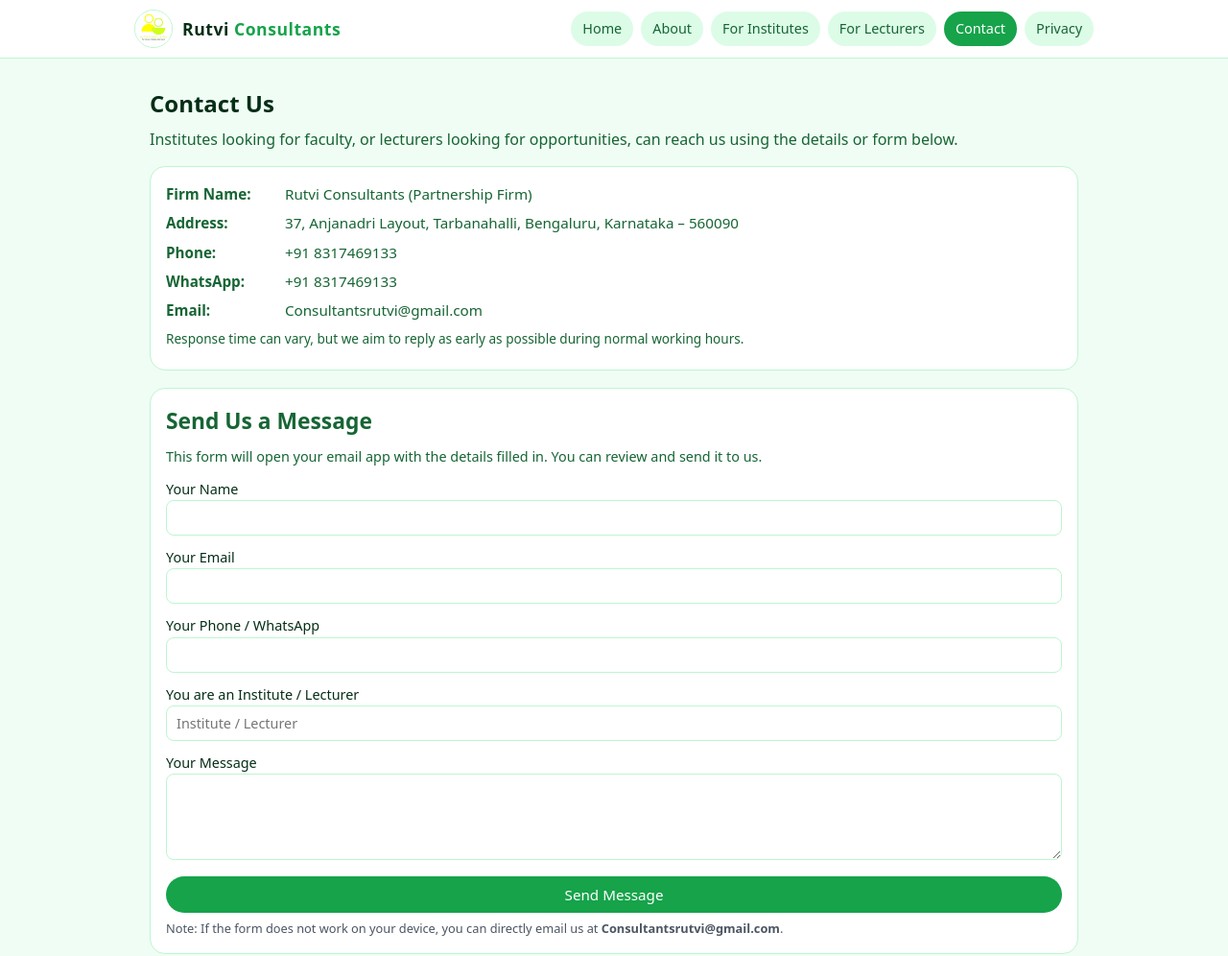
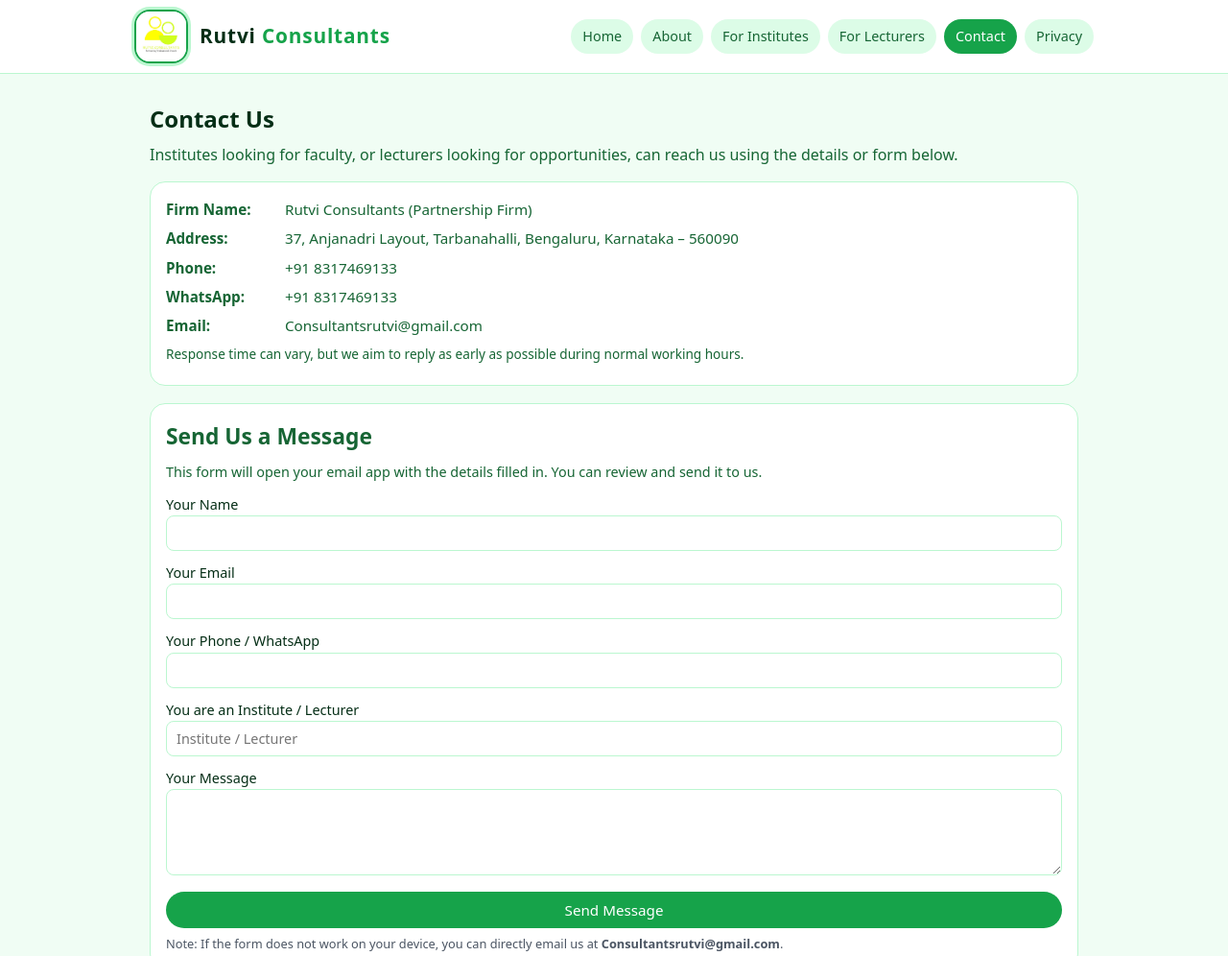
Before and after one commit to consultantsrutvi-source/rutvi-consultants-website, a plain HTML site: page contact.html in a window 1280 px wide. Shown: the top 996 px of the page at 96% size. Drawn offline with Linux system fonts and the light colour scheme.

Commit message:
Update contact.html

```diff
--- a/contact.html
+++ b/contact.html
@@ -12,9 +12,9 @@
     header{background:#ffffff;border-bottom:1px solid #bbf7d0;position:sticky;top:0;z-index:20}
     .container{max-width:1000px;margin:0 auto;padding:0 16px}
     .nav{display:flex;justify-content:space-between;align-items:center;padding:10px 0;gap:12px;flex-wrap:wrap}
-    .logo-wrap{display:flex;align-items:center;gap:10px}
-    .logo-image{width:40px;height:40px;border-radius:999px;object-fit:cover;border:1px solid #bbf7d0}
-    .logo-text{font-weight:700;font-size:1.1rem;letter-spacing:.03em}
+    .logo-wrap{display:flex;align-items:center;gap:12px}
+    .logo-image{width:56px;height:56px;border-radius:16px;object-fit:cover;border:2px solid #16a34a;box-shadow:0 0 0 3px #bbf7d0}
+    .logo-text{font-weight:800;font-size:1.3rem;letter-spacing:.04em;color:#052e16}
     .logo-text span{color:#16a34a}
     nav{display:flex;flex-wrap:wrap;gap:8px}
     nav a{font-size:.9rem;color:#166534;padding:6px 12px;border-radius:999px;border:1px solid:#bbf7d0;background:#dcfce7;transition:background .15s,color .15s,transform .1s}
@@ -76,7 +76,7 @@
         </p>
       </div>
 
-      <div class="card">
+      <div class="card" id="form">
         <h2>Send Us a Message</h2>
         <p style="font-size:.9rem;color:#166534;margin-bottom:8px;">
           This form will open your email app with the details filled in. You can review and send it to us.
```
